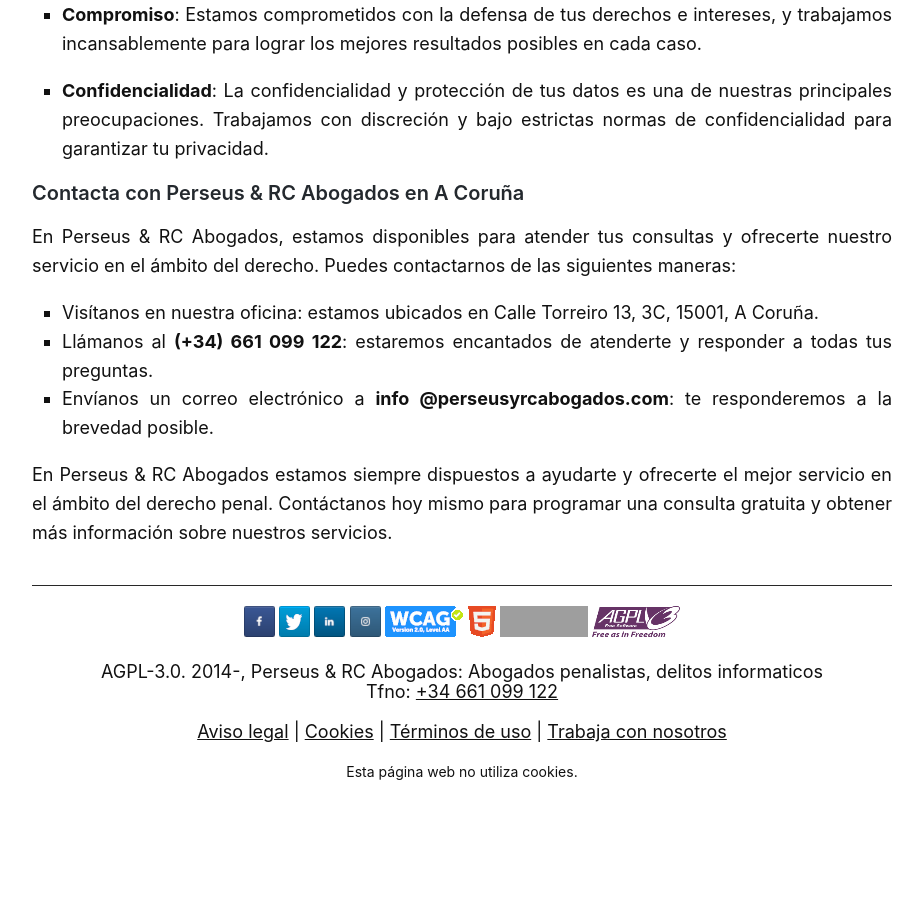
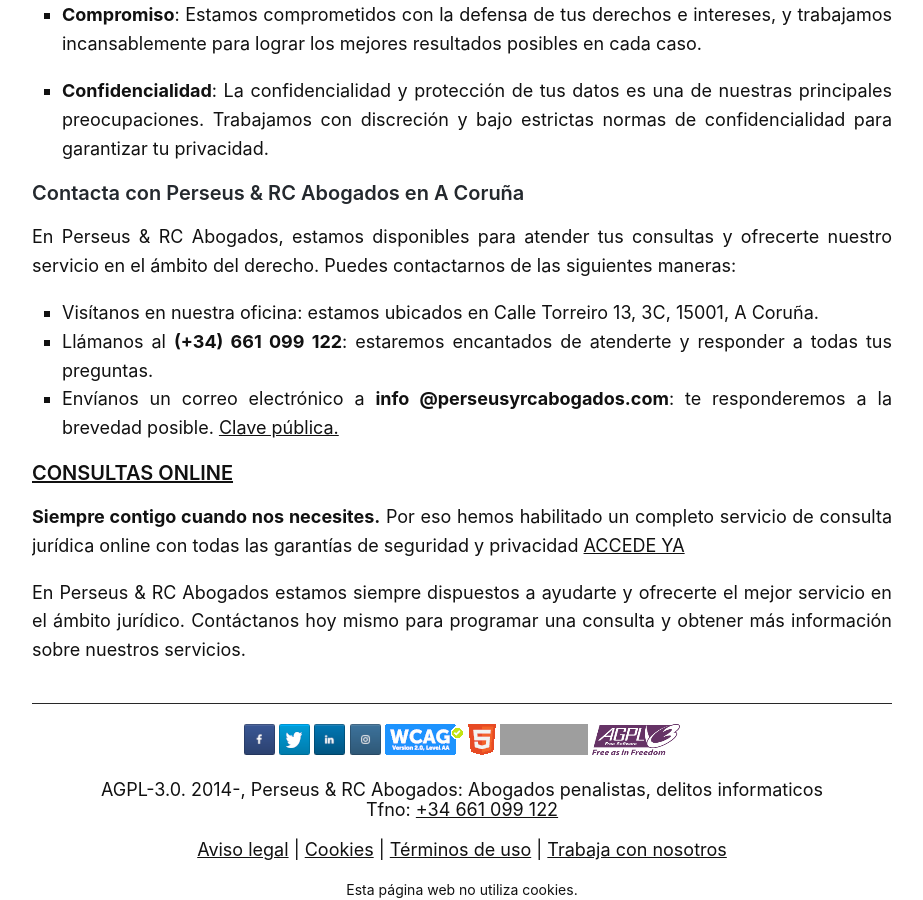
Before and after one commit to streaming10/perseusnew, a Jekyll site: the page built from index4.md, in a window 1280 px wide and 900 px high, scrolled down 1359 px. Shown: the whole window, without its empty margins (158-1081 px from the left). Built offline with Jekyll 4.4.1, drawn with Linux system fonts in a browser that asks for light colours; our own code applies the rules of GitHub Pages for plain Markdown files; before the commit the page ends 2141 px from its top, so only the background shows below that; grey boxes are pictures that could not be loaded.

Commit message:
Rename index.md to index4.md

```diff
--- a/index3.md
+++ b/index4.md
@@ -47,5 +47,10 @@ En Perseus & RC Abogados, estamos disponibles para atender tus consultas y ofrec
 - Visítanos en nuestra oficina: estamos ubicados en Calle Torreiro 13, 3C, 15001, A Coruña.
 - Llámanos al **(+34) 661 099 122**: estaremos encantados de atenderte y responder a todas tus preguntas.
 - Envíanos un correo electrónico a **info @perseusyrcabogados.com**: te responderemos a la brevedad posible.
+  [Clave pública.](https://perseusyrcabogados.com/public-key.txt "Clave pública.")
 
-En Perseus & RC Abogados estamos siempre dispuestos a ayudarte y ofrecerte el mejor servicio en el ámbito del derecho penal. Contáctanos hoy mismo para programar una consulta gratuita y obtener más información sobre nuestros servicios.
+### [CONSULTAS ONLINE](https://perseusyrcabogados.com/consultas-juridicas-online "CONSULTAS ONLINE")
+
+**Siempre contigo cuando nos necesites.** Por eso hemos habilitado un completo servicio de consulta jurídica online con todas las garantías de seguridad y privacidad [ACCEDE YA](https://perseusyrcabogados.com/consultas-juridicas-online "CONSULTAS JURÍDICAS ONLINE")
+
+En Perseus & RC Abogados estamos siempre dispuestos a ayudarte y ofrecerte el mejor servicio en el ámbito jurídico. Contáctanos hoy mismo para programar una consulta y obtener más información sobre nuestros servicios.
```
